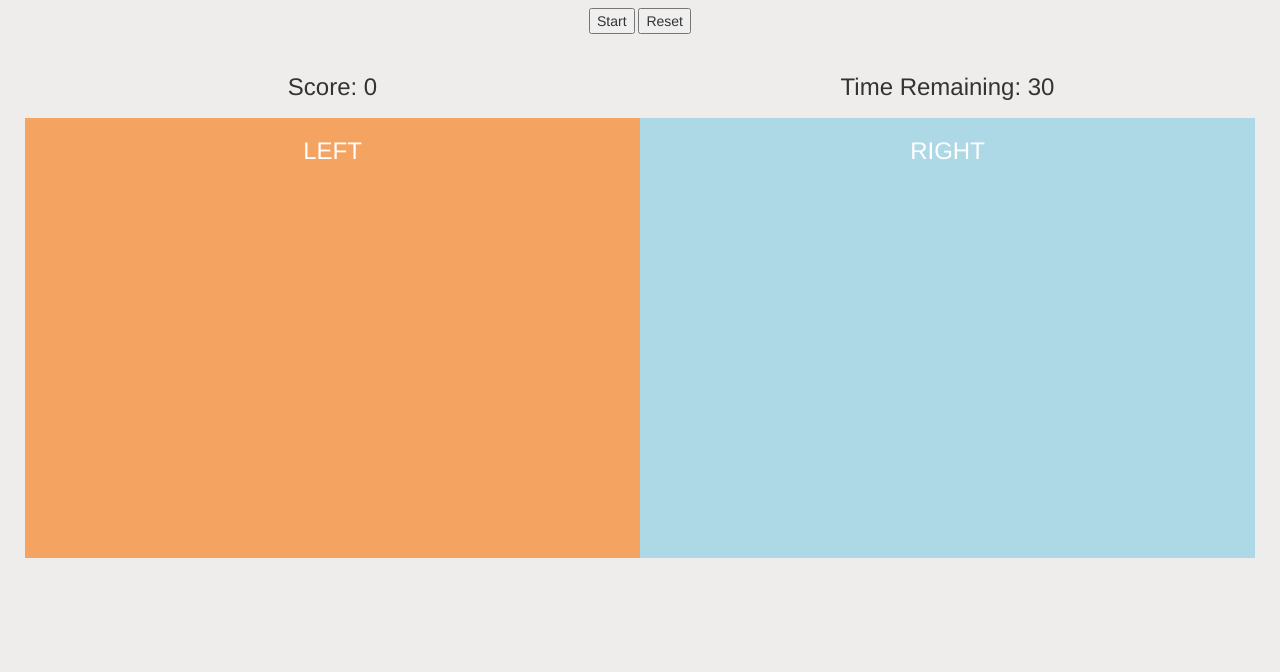
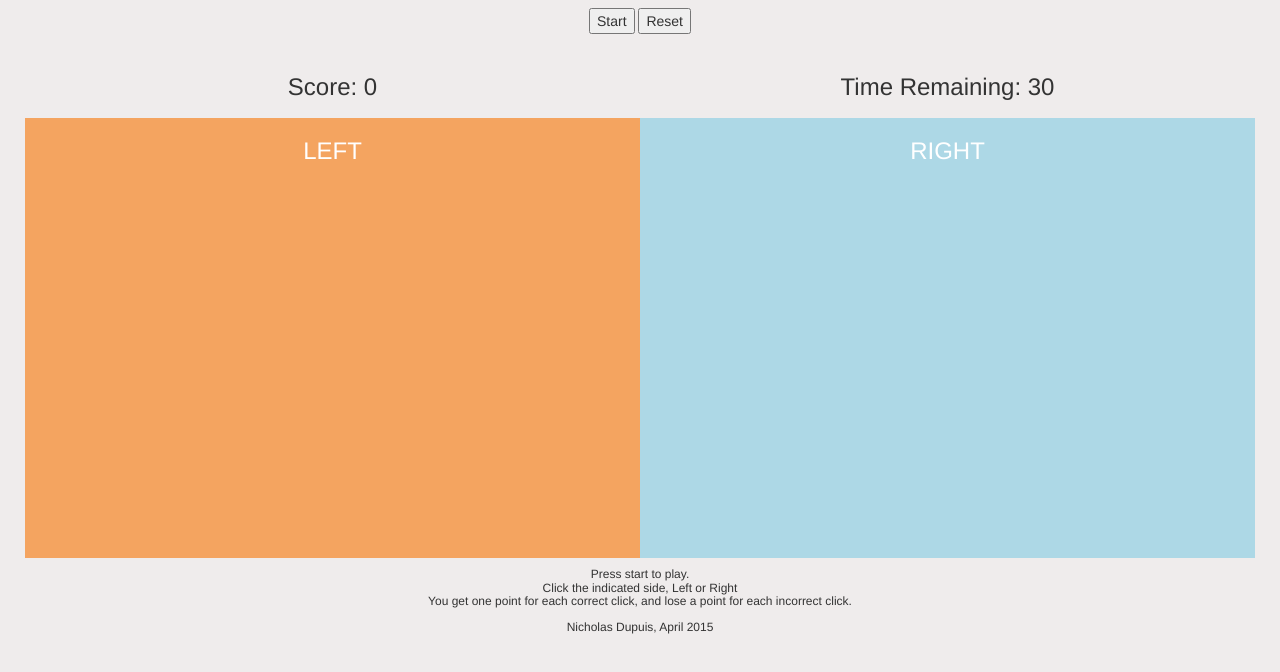
Before and after one commit to nvminhtu/LeftRightGame, a plain HTML site: page public_html/index.html in a window 1280 px wide. Drawn offline with nearby package versions, Linux system fonts and the light colour scheme.

Commit message:
Added instructions to main page

```diff
--- a/public_html/index.html
+++ b/public_html/index.html
@@ -27,6 +27,14 @@
                 <div id="left" class="game-row span6 pull-left" ng-click="handleClick('LEFT')"><h3>LEFT</h3></div>
                 <div id="right" class="game-row span6 pull-right" ng-click="handleClick('RIGHT')"><h3>RIGHT</h3></div>
             </div>
+            <div class="row">
+                <h6 class="text-center">Press start to play.</br>
+                    Click the indicated side, Left or Right </br>
+                    You get one point for each correct click, and lose a point for each incorrect click. </br>
+                    </br>
+                    Nicholas Dupuis, April 2015
+                </h6>
+            </div>
         </div>
 
 
```
